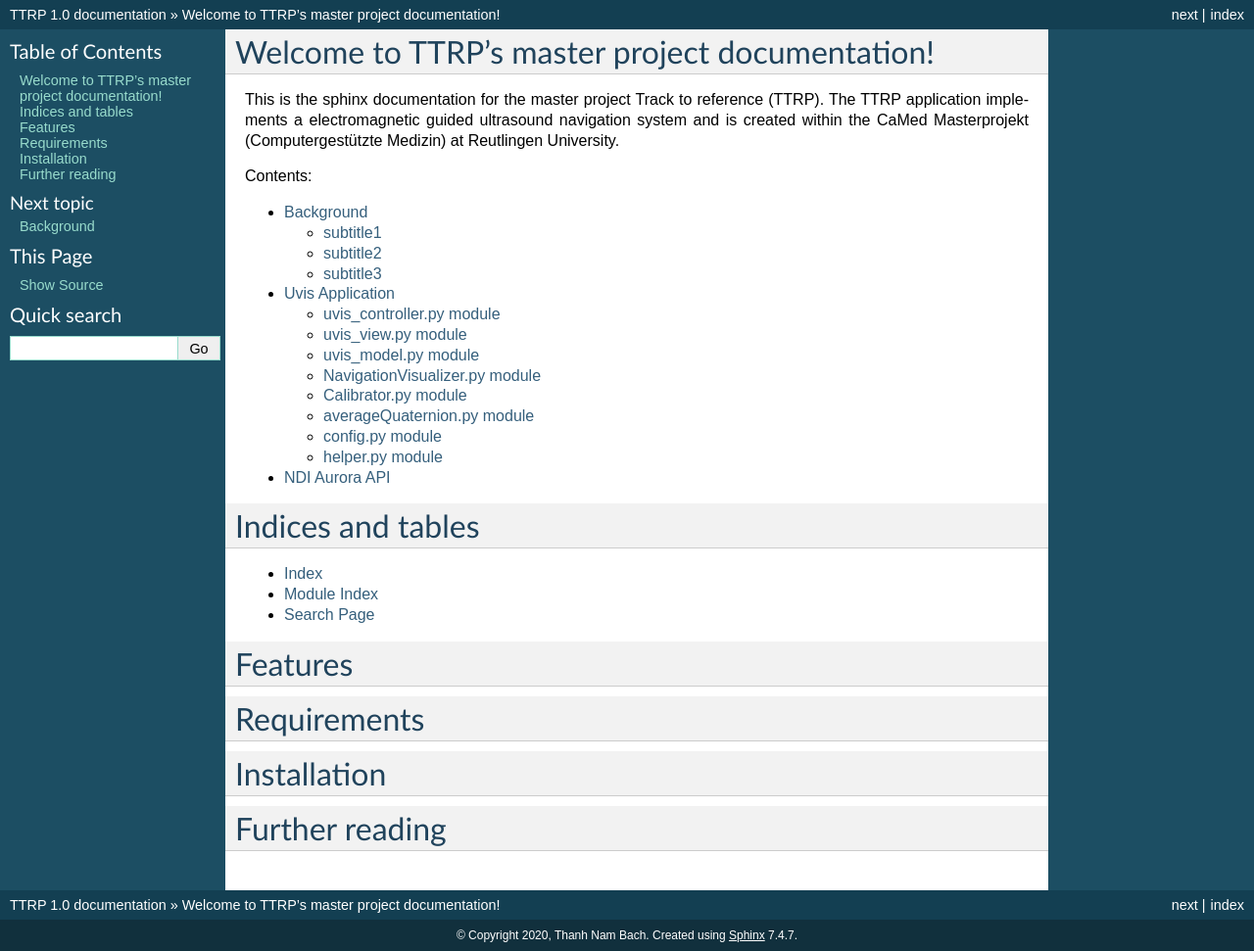
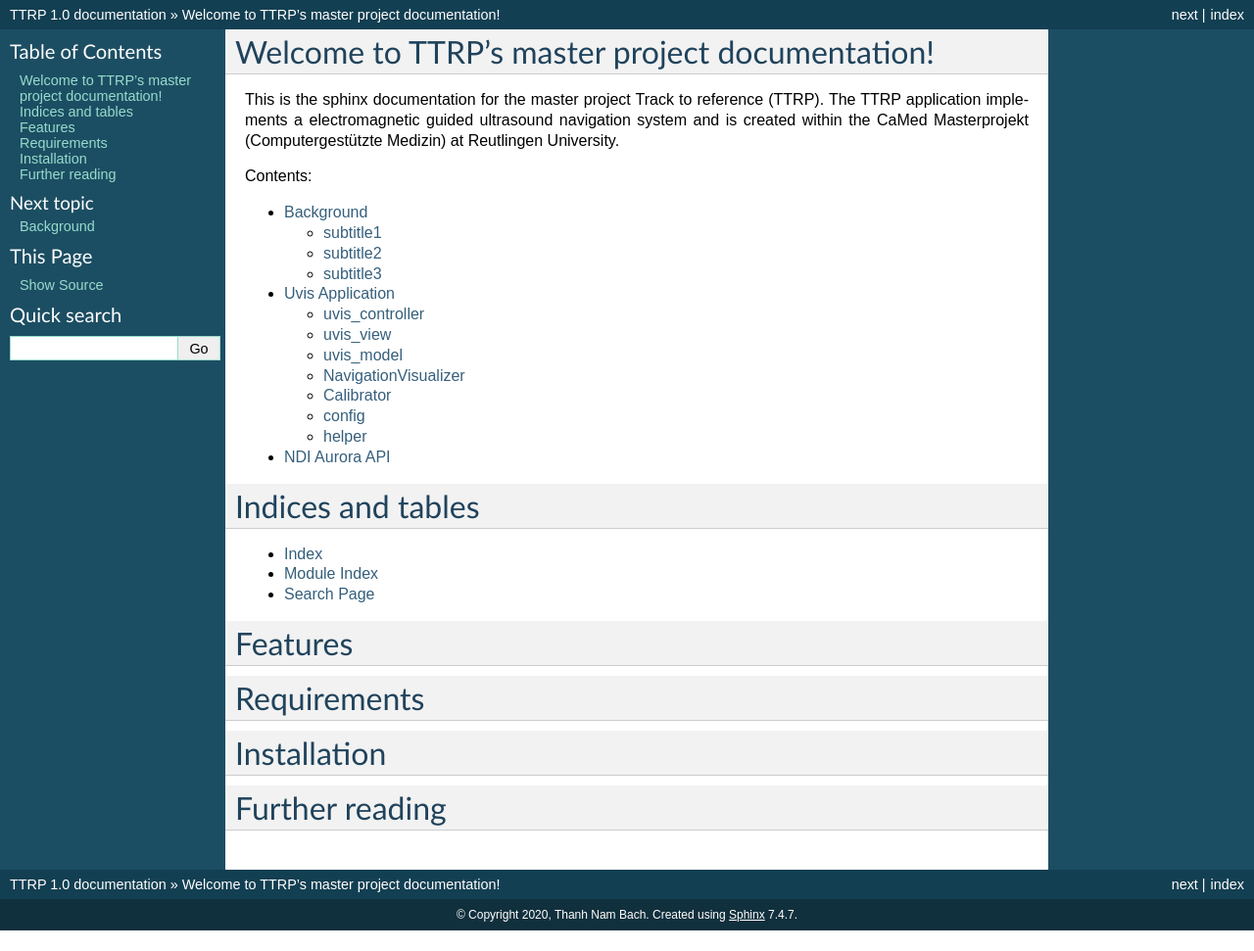
Before and after one commit to Zailux/TTRP, a Sphinx documentation site: the page built from docs/index.rst, in a window 1280 px wide. Shown: the whole page at 98% size. Built offline with Sphinx 7.4.7, drawn with Linux system fonts in a browser that asks for light colours; pages that are not in the unit, such as notebooks, are missing from menus; after the commit the page ends 950 px from its top, so only the background shows below that.

Commit message:
Sphinx Docu init - fix github builds

```diff
--- a/docs/conf.py
+++ b/docs/conf.py
@@ -14,6 +14,7 @@
 import sys
 sys.path.insert(0, os.path.abspath('../src'))
 sys.path.insert(1, '..\\') # For importing the src package
+sys.path.insert(2, os.path.abspath('src')) # For importing the src package
 
 
 # -- Project information -----------------------------------------------------
--- a/docs/uvis_app.rst
+++ b/docs/uvis_app.rst
@@ -16,16 +16,16 @@
 * **config.py** - Contains the configuration for the uvis application like serial configuration etc.
 * **helper.py** - Contains minor helping methods for the application.
 
-uvis_controller.py module
--------------------------
+uvis_controller
+---------------
 
 .. automodule:: uvis_controller
     :members:
     :private-members:
     :undoc-members:
 
-uvis_view.py module
--------------------------
+uvis_view
+---------
 
 .. automodule:: uvis_view
     :members:
@@ -33,8 +33,8 @@
     :undoc-members:
 
 
-uvis_model.py module
--------------------------
+uvis_model
+----------
 
 .. automodule:: uvis_model
     :members:
@@ -42,33 +42,24 @@
     :undoc-members:
 
 
-NavigationVisualizer.py module
--------------------------
+NavigationVisualizer
+--------------------
 
 .. automodule:: NavigationVisualizer
     :members:
     :private-members:
     :undoc-members:
 
-Calibrator.py module
--------------------------
+Calibrator
+----------
 
 .. automodule:: Calibrator
     :members:
     :private-members:
     :undoc-members:
 
-averageQuaternion.py module
--------------------------
-
-.. automodule:: averageQuaternion
-    :members:
-    :private-members:
-    :undoc-members:
-
-
-config.py module
--------------------------
+config
+------
 
 .. automodule:: config
     :members:
@@ -76,19 +67,10 @@
     :undoc-members:
 
 
-helper.py module
--------------------------
+helper
+------
 
 .. automodule:: helper
     :members:
     :private-members:
     :undoc-members:
-
-
-
-
-subtitle3
-^^^^^^^^^
-
-bigtitle
-========
```
